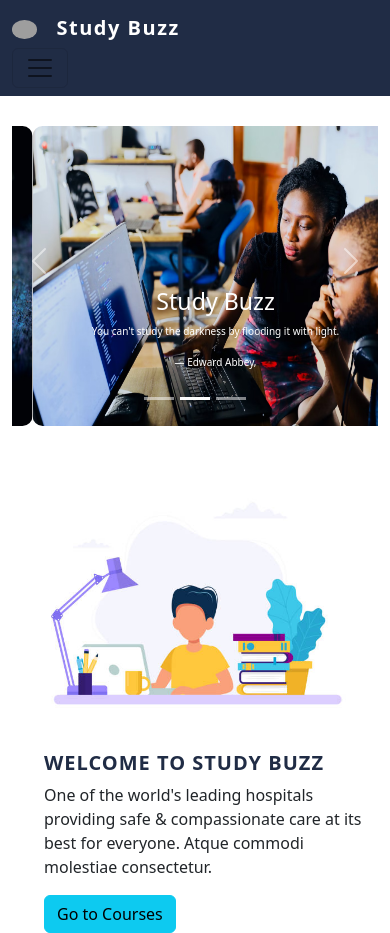
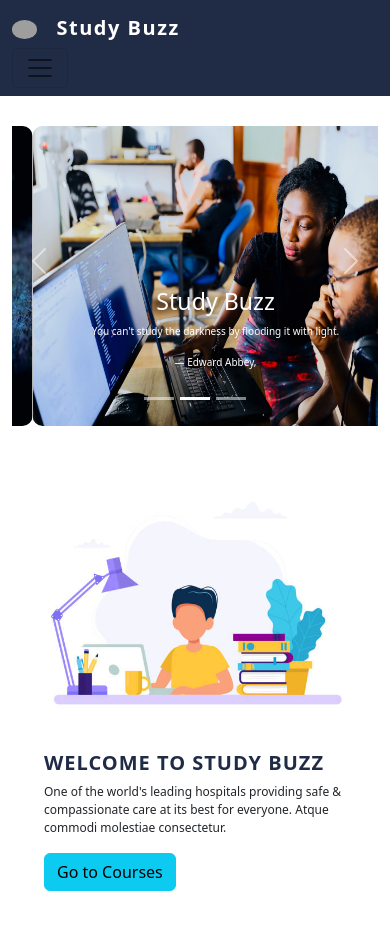
Before and after one commit to Sharif101/Studybuzz-client-, a React (Create React App) app: page / in a window 390 px wide. After the commit the page ends 891 px from the top, so only its background shows below. Built offline with nearby package versions, Linux system fonts and the light colour scheme; grey boxes are pictures that could not be loaded.

Commit message:
banner final added

```diff
--- a/src/Pages/Home/Home.css
+++ b/src/Pages/Home/Home.css
@@ -28,6 +28,10 @@
     text-transform: uppercase;
     letter-spacing: 1px;
 }
+.banner-text p
+{
+    font-size: 14px;
+}
 
 @media screen and (max-width:576px) {
     .slide img
@@ -50,4 +54,8 @@
             text-transform: uppercase;
             letter-spacing: 1px;
         }
+        .banner-text p
+        {
+            font-size: 12px;
         }
+}
```
Lines whose indentation alone changed are shown as unchanged.
